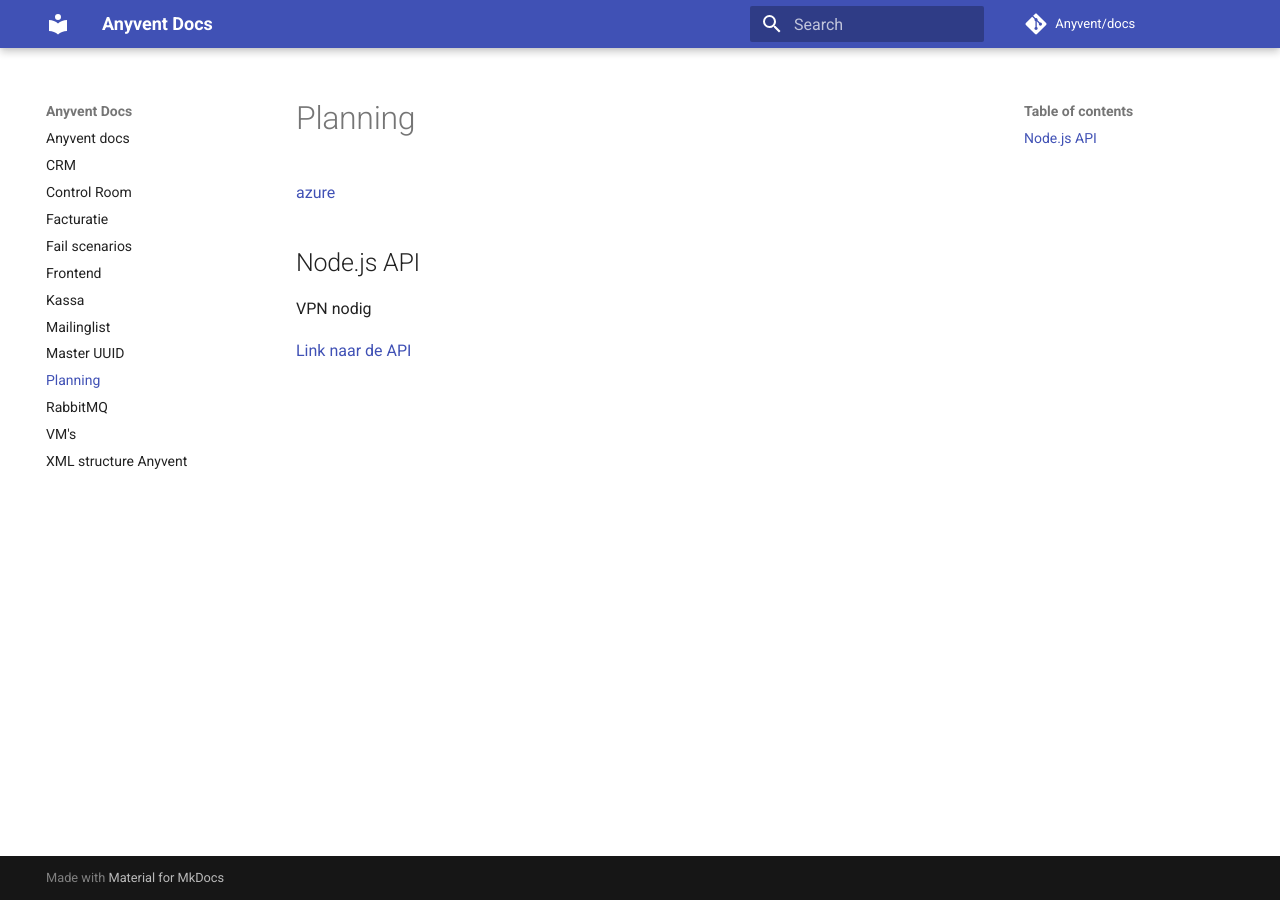
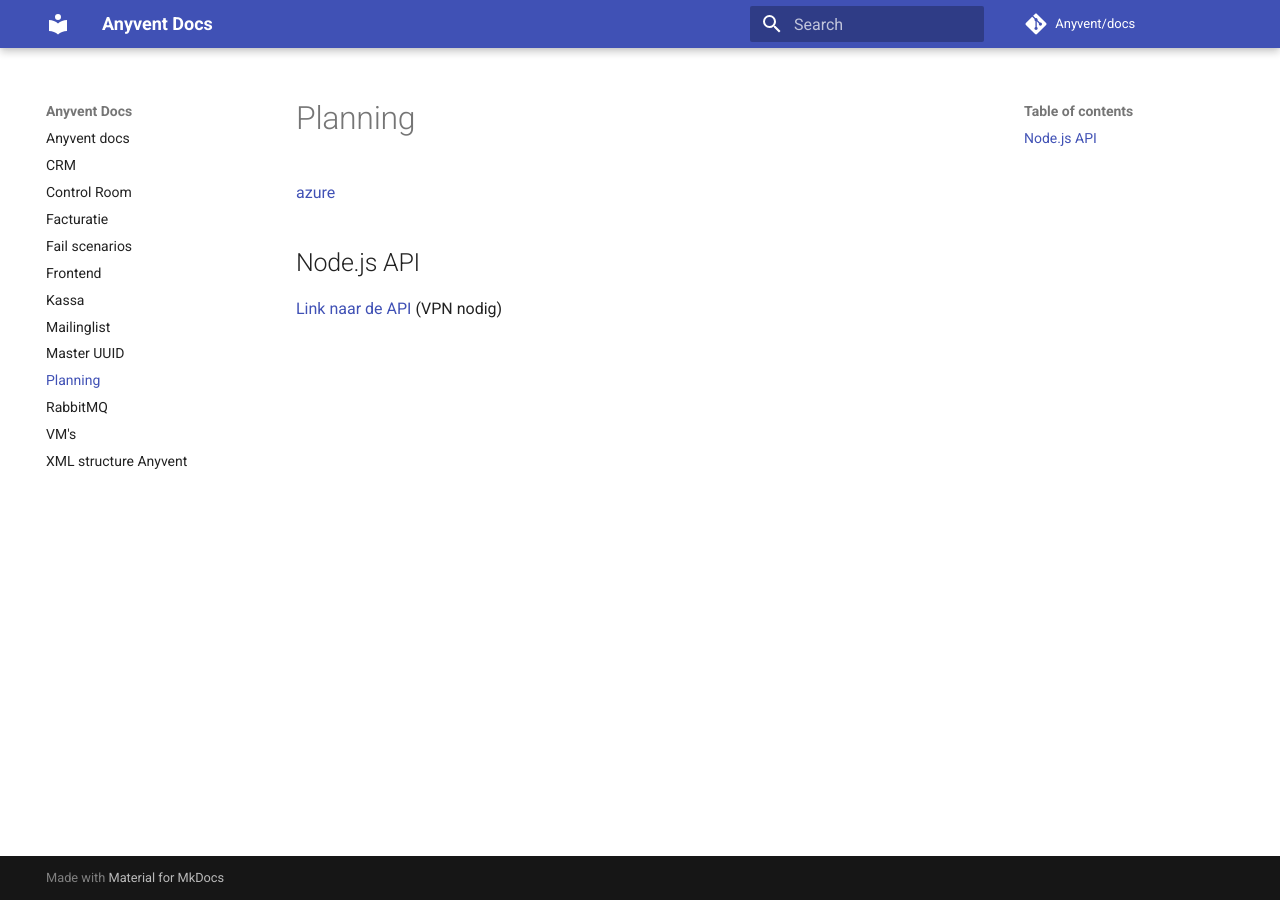
Before and after one commit to seppeconinx/docs, an MkDocs documentation site: the page built from docs/Planning.md, in a window 1280 px wide. Built offline with MkDocs 1.6.1 and Material for MkDocs 9.7.7, drawn with Linux system fonts in a browser that asks for light colours; comment, search, counter and statistics services are not loaded.

```diff
--- a/docs/Planning.md
+++ b/docs/Planning.md
@@ -2,6 +2,4 @@
 [azure](https://dev.azure.com/anyvent/Planning)
 
 ## Node.js API
-VPN nodig
-
-[Link naar de API](http://10.3.56.11:9000/)
+[Link naar de API](http://10.3.56.11:9000/) (VPN nodig)
```
